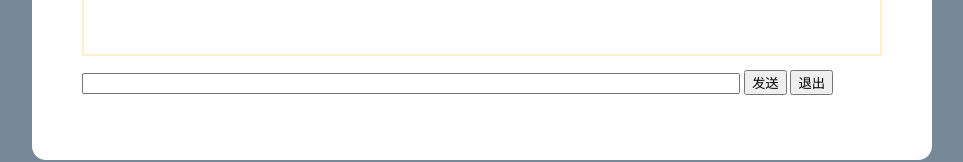
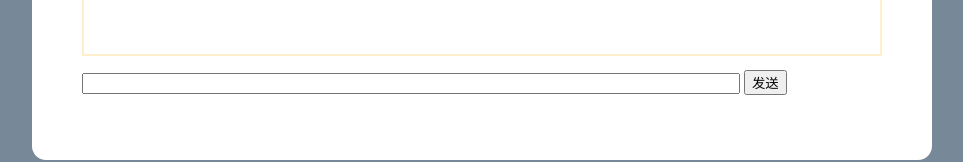
Before and after one commit to GuoqingHan/IM, a plain HTML site: page www/index.html in a window 1280 px wide. Shown: the part 508-670 px from the top of the page, without its empty margins (158-1121 px from the left). Drawn offline with Linux system fonts and the light colour scheme.

Commit message:
delete a butten

```diff
--- a/www/index.html
+++ b/www/index.html
@@ -108,7 +108,7 @@
     <p>
       <input type="text" id="send_input" />
       <button id="send_button"> 发送 </button>
-      <button id="quit_button"> 退出 </button>
+      <!--   <button id="quit_button"> 退出 </button>-->
     </p>
   </div>
 </body>
```
